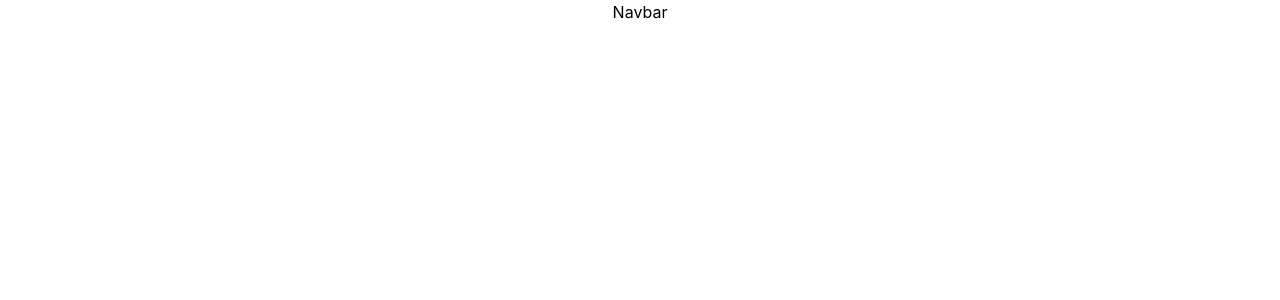
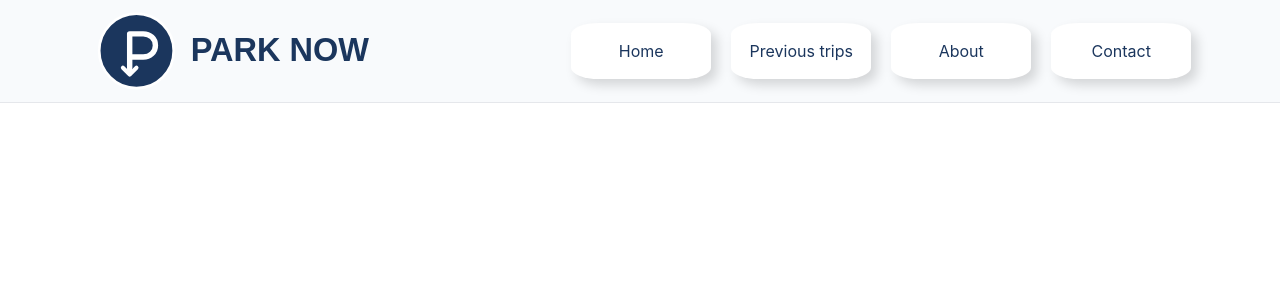
Before and after one commit to Priyes-h/Parking-Management-system-React, a React (Vite) app in the folder project1/: page / in a window 1280 px wide. Before the commit this address had no page. Shown: the top 300 px of the page. Built offline with nearby package versions, Linux system fonts and the light colour scheme.

Commit message:
implemented full navbar here

```diff
--- /dev/null
+++ b/project1/src/Assests/ParkingLogo.jsx
@@ -0,0 +1,54 @@
+import React from "react";
+
+const ParkNowLogo = ({ primaryColor = "#1B365D", size = "305px" }) => (
+  <svg
+    width={size}
+    height="auto"
+    viewBox="0 0 450 150"
+    fill="none"
+    xmlns="http://www.w3.org/2000/svg"
+    className="transition-all duration-300 ease-in-out hover:scale-105 hover:rotate-1 hover:drop-shadow-[0_4px_10px_rgba(27,54,93,0.25)] cursor-pointer"
+  >
+    {/* Circle */}
+    <circle
+      cx="70"
+      cy="75"
+      r="55"
+      fill={primaryColor}
+      stroke="#FFFFFF"
+      strokeWidth="4"
+    />
+
+    {/* P letter */}
+    <path
+      d="M60 100V50H80C90 50 98 57 98 67C98 77 90 84 80 84H60"
+      stroke="#FFFFFF"
+      strokeWidth="8"
+      strokeLinecap="round"
+      strokeLinejoin="round"
+    />
+
+    {/* Arrow */}
+    <path
+      d="M60 95L60 110M60 110L50 100M60 110L70 100"
+      stroke="#FFFFFF"
+      strokeWidth="6"
+      strokeLinecap="round"
+      strokeLinejoin="round"
+    />
+
+    {/* Text */}
+    <text
+      x="150"
+      y="90"
+      fontFamily="Arial"
+      fontWeight="bold"
+      fontSize="48"
+      fill={primaryColor}
+    >
+      PARK NOW
+    </text>
+  </svg>
+);
+
+export default ParkNowLogo;
--- a/project1/src/Components/Navbar.jsx
+++ b/project1/src/Components/Navbar.jsx
@@ -1,10 +1,34 @@
 import React from 'react'
+import { Link } from 'react-router-dom'
+import ParkNowLogo from '../Assests/ParkingLogo'
 
 function Navbar() {
   return (
     <>
-    <h1 className='text-center'>Navbar</h1>
+    {/* // central nav bar div applies flex on logo and links */}
+    <div className='flex justify-around border-b border-[#E5E7EB] bg-[#F8FAFC]'>
+      {/* rendering the logo component it is an svg guys  */}
+      <div><ParkNowLogo /></div>
+      {/* links here flex appliedn in home about and others  */}
+      <div className='flex justify-evenly gap-5 items-center'>
+        {/* will include search and apply implement here aysuhmaan */}
+        <div className=' border-[#1B365D] text-[#1B365D] text-center p-4 rounded-[20%] w-[140px] bg-white shadow-[6px_6px_12px_rgba(0,0,0,0.15)] hover:ring-[#1B365D] hover:ring-4 hover:scale-105 transition duration-150 ease-in-out'>
+          <Link to="/home">Home</Link>
+        </div>
+        {/* previous will be fetched from client here currenly in an dummy objet */}
+        <div className=' border-[#1B365D] text-[#1B365D] text-center p-4 rounded-[20%] w-[140px] bg-white shadow-[6px_6px_12px_rgba(0,0,0,0.15)] hover:ring-[#1B365D] hover:ring-4 hover:scale-105 transition duration-150 ease-in-out'>
+          <Link to="/previoustrips">Previous trips</Link>
+        </div>
+        <div className=' border-[#1B365D] text-[#1B365D] text-center p-4 rounded-[20%] w-[140px] bg-white shadow-[6px_6px_12px_rgba(0,0,0,0.15)] hover:ring-[#1B365D] hover:ring-4 hover:scale-105 transition duration-150 ease-in-out'>
+          <Link to="/about">About</Link>
+        </div>
 
+        <div className=' border-[#1B365D] text-[#1B365D] text-center p-4 rounded-[20%] w-[140px] bg-white shadow-[6px_6px_12px_rgba(0,0,0,0.15)] hover:ring-[#1B365D] hover:ring-4 hover:scale-105 transition duration-150 ease-in-out'>
+          <Link to="/contact">Contact</Link>
+        </div>
+
+      </div>
+    </div>
     </>
   )
 }
```
